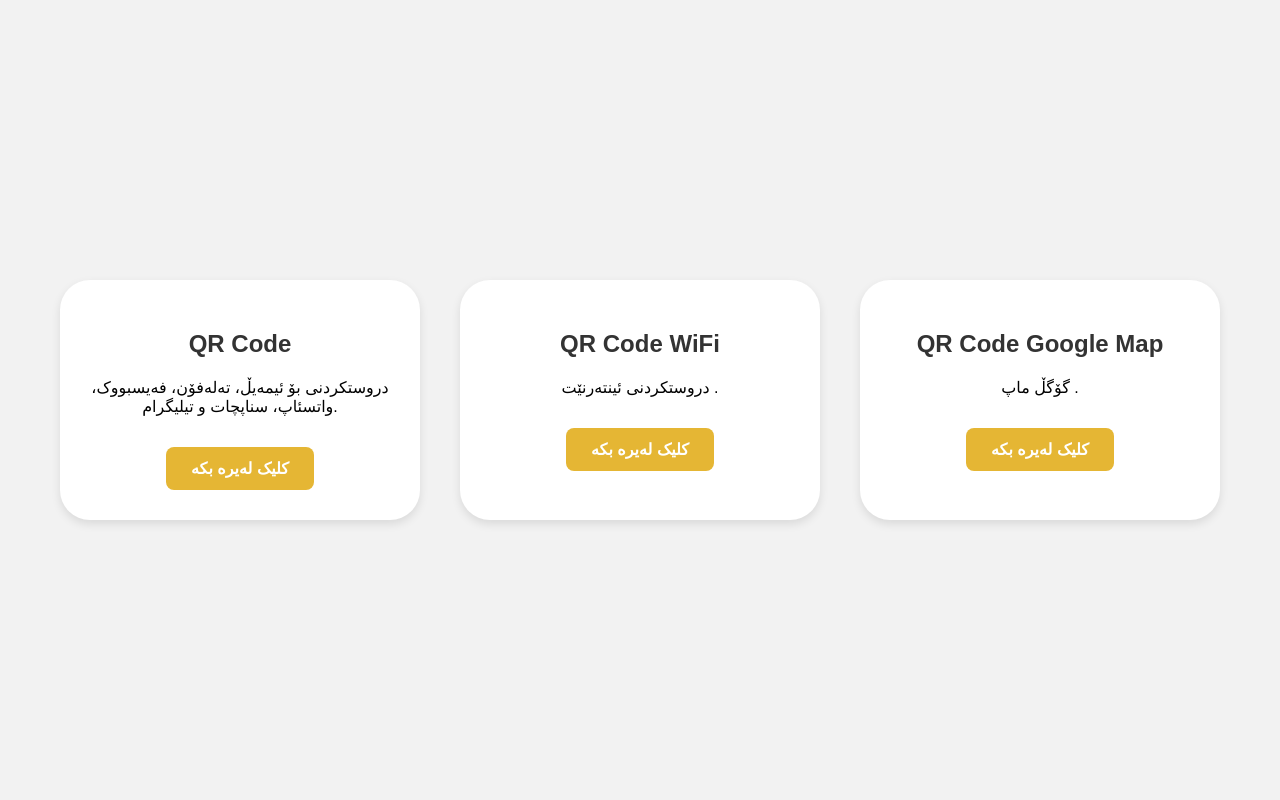
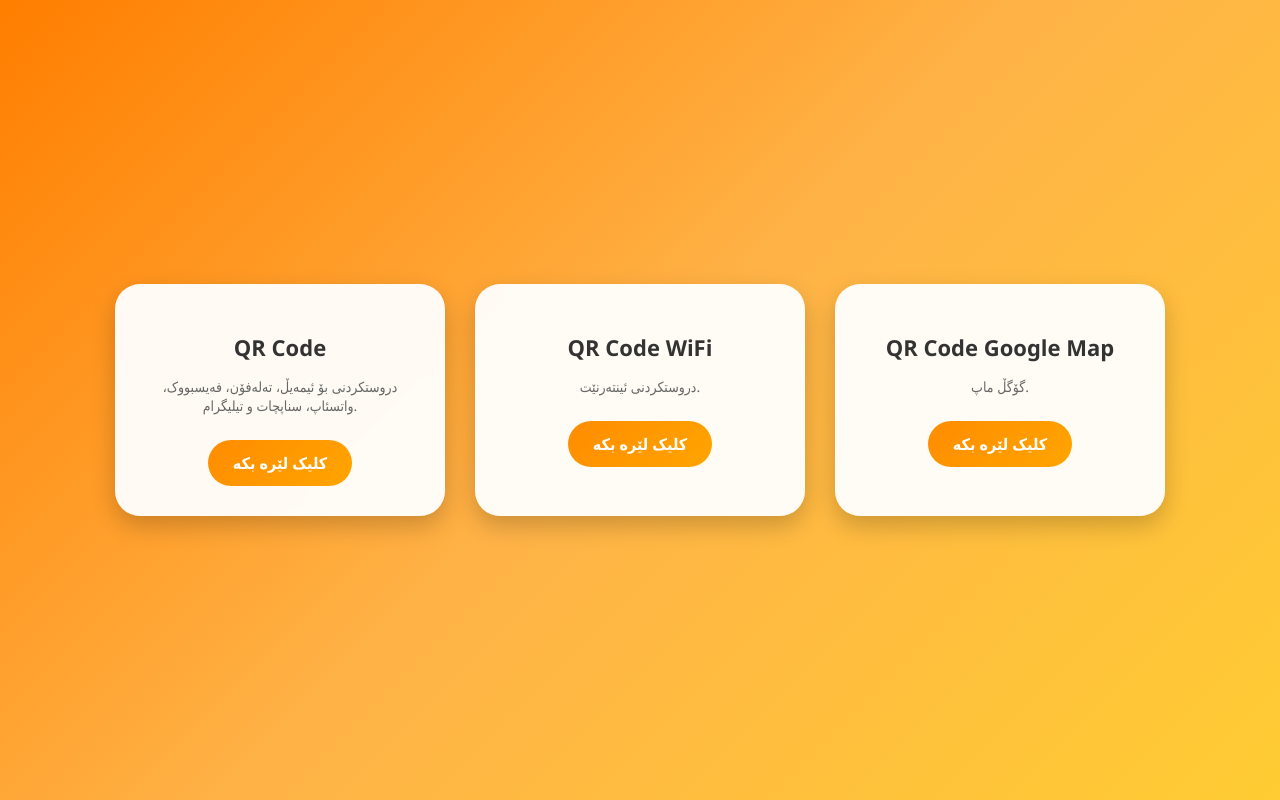
Before and after one commit to bakoxafur03-web/QR-Code-kurdsh, a plain HTML site: page page3.html in a window 1280 px wide. Drawn offline with Linux system fonts and the light colour scheme.

Commit message:
page3.html

```diff
--- a/page3.html
+++ b/page3.html
@@ -3,11 +3,12 @@
 <head>
     <meta charset="UTF-8">
     <meta name="viewport" content="width=device-width, initial-scale=1.0">
-   <title>QR Code kurdsh</title>
+    <title>QR Code kurdsh</title>
+
     <style>
         body {
-            font-family: sans-serif;
-            background: #f2f2f2;
+            font-family: "Segoe UI", Tahoma, sans-serif;
+            background: linear-gradient(135deg, #ff7e00, #ffb347, #ffcc33);
             margin: 0;
             padding: 0;
             display: flex;
@@ -18,67 +19,79 @@
 
         .container {
             display: flex;
-            gap: 40px;
+            gap: 30px;
             flex-wrap: wrap;
+            justify-content: center;
         }
 
         .box {
-            background: white;
-            padding: 30px;
-            border-radius: 30px;
-            box-shadow: 0 4px 10px rgba(0,0,0,0.1);
-            width: 300px;
+            background: rgba(255, 255, 255, 0.95);
+            padding: 30px 25px;
+            border-radius: 25px;
+            box-shadow: 0 10px 25px rgba(0,0,0,0.2);
+            width: 280px;
             text-align: center;
-            transition: transform 0.3s ease;
+            transition: all 0.3s ease;
+            backdrop-filter: blur(10px);
         }
 
         .box:hover {
-            transform: translateY(-5px);
+            transform: translateY(-10px) scale(1.03);
+            box-shadow: 0 15px 35px rgba(0,0,0,0.3);
         }
 
         .box h2 {
-            margin-bottom: 20px;
+            margin-bottom: 15px;
             color: #333;
+            font-size: 22px;
+        }
+
+        .box p {
+            color: #666;
+            font-size: 14px;
+            margin-bottom: 15px;
         }
 
         .box a {
             display: inline-block;
             padding: 12px 25px;
-            margin-top: 15px;
-            background-color: #e5b634;
-            color: white;
-            border-radius: 8px;
+            margin-top: 10px;
+            background: linear-gradient(135deg, #ff8c00, #ffa500);
+            color: #fff;
+            border-radius: 30px;
             text-decoration: none;
             font-weight: bold;
-            transition: background 0.3s ease;
+            transition: all 0.3s ease;
         }
 
         .box a:hover {
-            background-color: #ffae00;
+            background: linear-gradient(135deg, #ff6a00, #ff9900);
+            transform: scale(1.05);
         }
     </style>
 </head>
+
 <body>
     <div class="container">
-        <!-- Container 1: Social QR Code -->
+
         <div class="box">
             <h2>QR Code</h2>
             <p>دروستکردنی بۆ ئیمەیڵ، تەلەفۆن، فەیسبووک، واتسئاپ، سناپچات و تیلیگرام.</p>
-            <a href="page4.html"> کلیک لەیرە بکە</a>
+            <a href="page4.html">کلیک لێرە بکە</a>
         </div>
 
-        <!-- Container 2: Wi-Fi QR Code -->
         <div class="box">
-            <h2>QR Code  WiFi</h2>
-            <p>دروستکردنی ئینتەرنێت .</p>
-            <a href="page5.html">  کلیک لەیرە بکە</a>
+            <h2>QR Code WiFi</h2>
+            <p>دروستکردنی ئینتەرنێت.</p>
+            <a href="page5.html">کلیک لێرە بکە</a>
         </div>
-          <!-- Container 2: Wi-Fi QR Code -->
+
         <div class="box">
-            <h2>QR Code  Google Map</h2>
-            <p>گۆگڵ ماپ  .</p>
-            <a href="page6.html">  کلیک لەیرە بکە</a>
+            <h2>QR Code Google Map</h2>
+            <p>گۆگڵ ماپ.</p>
+            <a href="page6.html">کلیک لێرە بکە</a>
         </div>
+
     </div>
 </body>
 </html>
```
